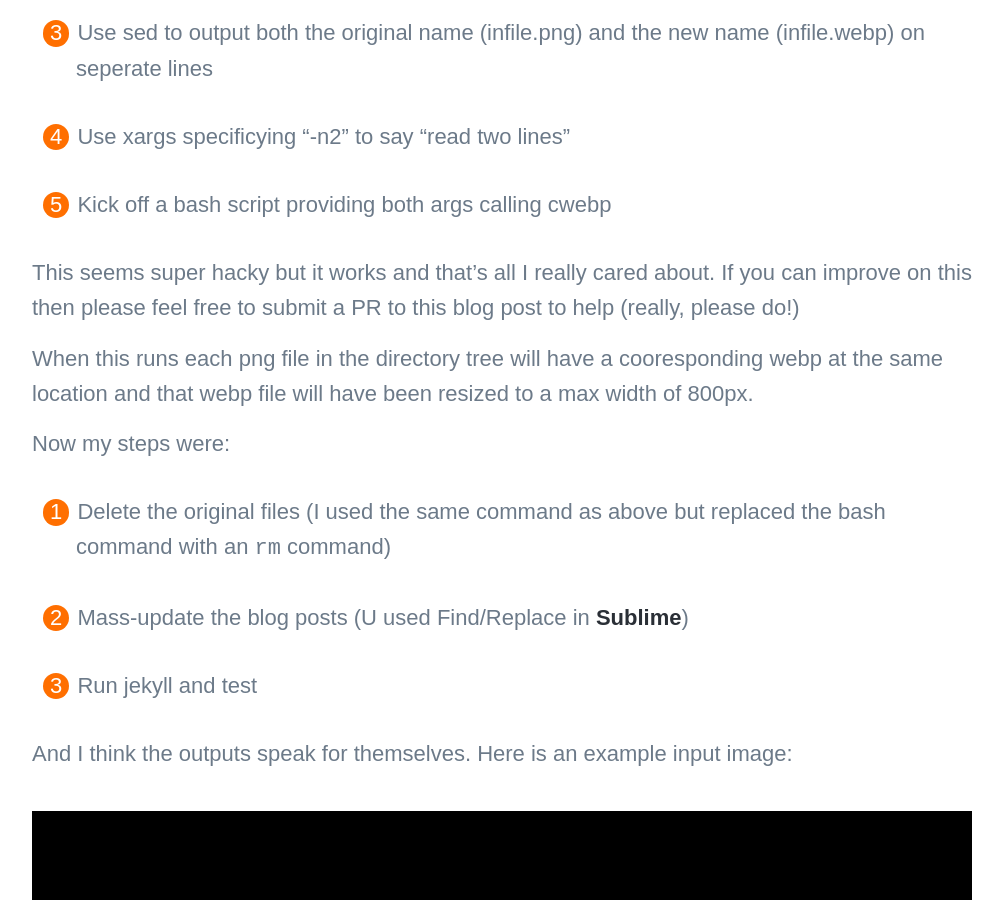
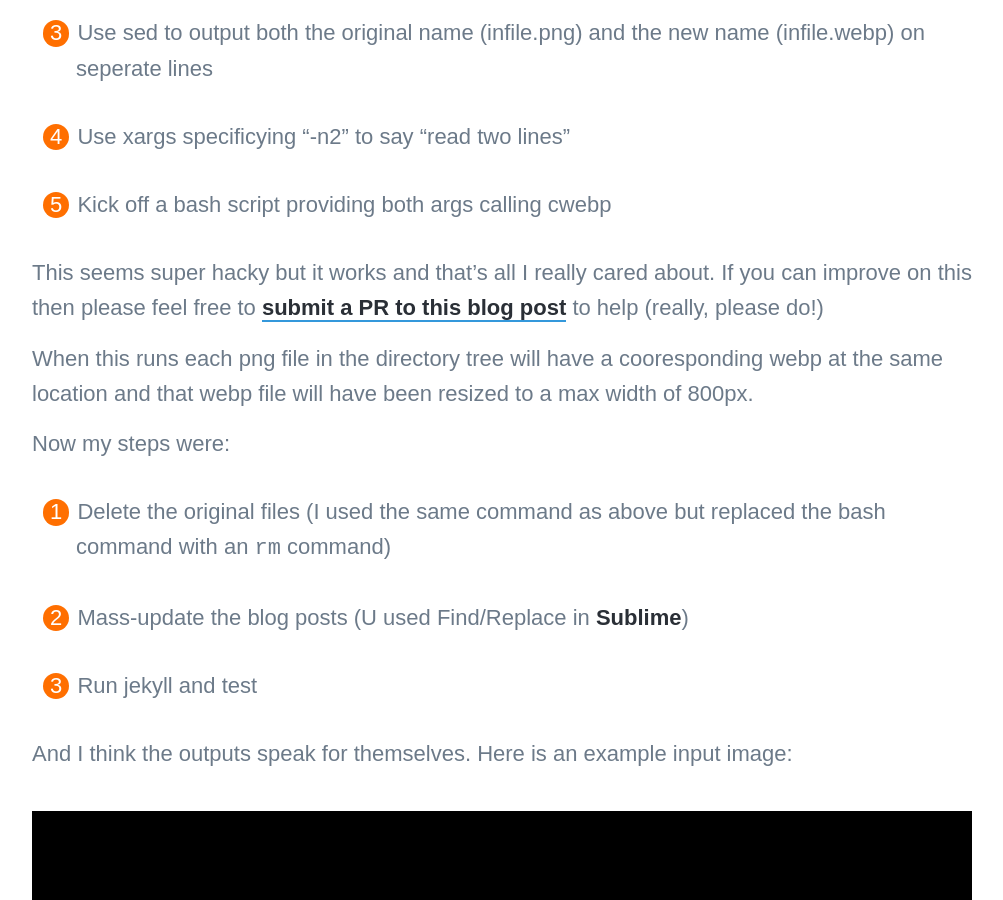
Before and after one commit to bubbafat/bubbafat.github.io, a Jekyll site: the page built from _posts/2022-03-15-converting-images-from-png-jpg-to-webp-and-resizing.md, in a window 1280 px wide and 900 px high, scrolled down 2469 px. Shown: the whole window, without its empty margins (138-1141 px from the left). Built offline with Jekyll 4.4.1, drawn with Linux system fonts in a browser that asks for light colours; nearby versions of some CDN libraries; some web fonts are replaced; comment, search, counter and statistics services are not loaded; part of the change alters nothing that is shown.

```diff
--- a/_posts/2022-03-15-converting-images-from-png-jpg-to-webp-and-resizing.md
+++ b/_posts/2022-03-15-converting-images-from-png-jpg-to-webp-and-resizing.md
@@ -54,7 +54,7 @@ Basically the pipeline is this:
 4. Use xargs specificying "-n2" to say "read two lines"
 5. Kick off a bash script providing both args calling cwebp
 
-This seems super hacky but it works and that's all I really cared about.  If you can improve on this then please feel free to submit a PR to this blog post to help (really, please do!)
+This seems super hacky but it works and that's all I really cared about.  If you can improve on this then please feel free to [submit a PR to this blog post](https://github.com/bubbafat/bubbafat.github.io/blob/main/_posts/2022-03-15-converting-images-from-png-jpg-to-webp-and-resizing.md) to help (really, please do!)
 
 When this runs each png file in the directory tree will have a cooresponding webp at the same location and that webp file will have been resized to a max width of 800px.
 
```
